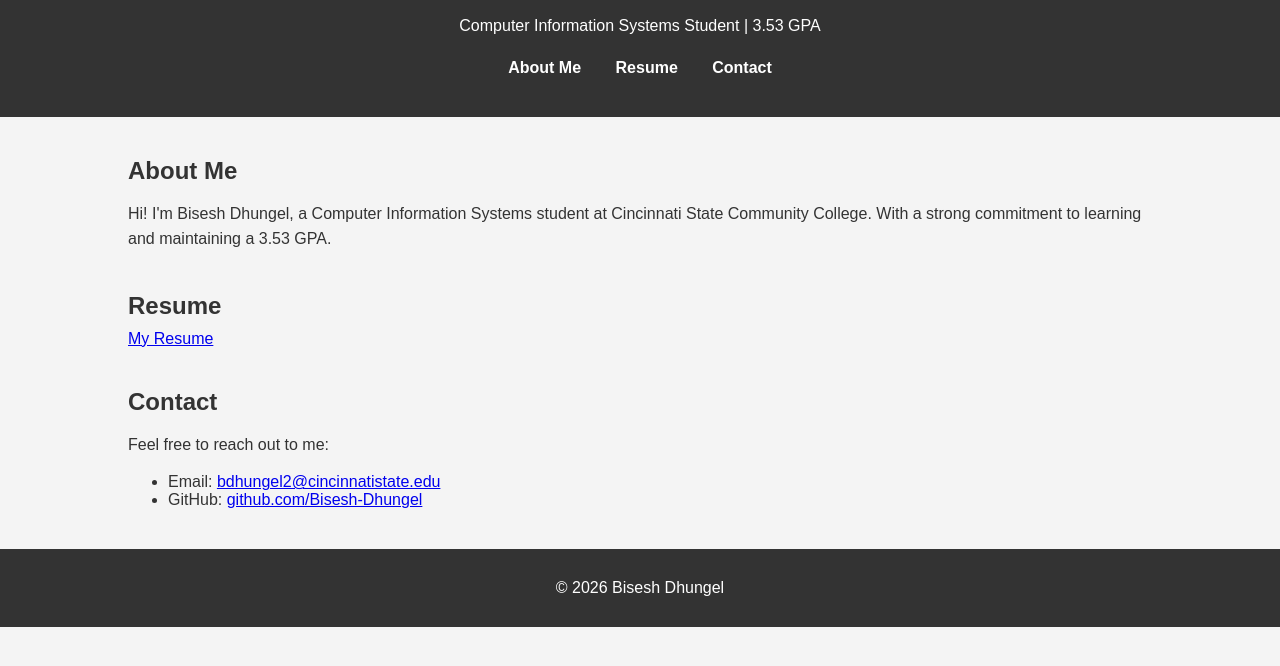
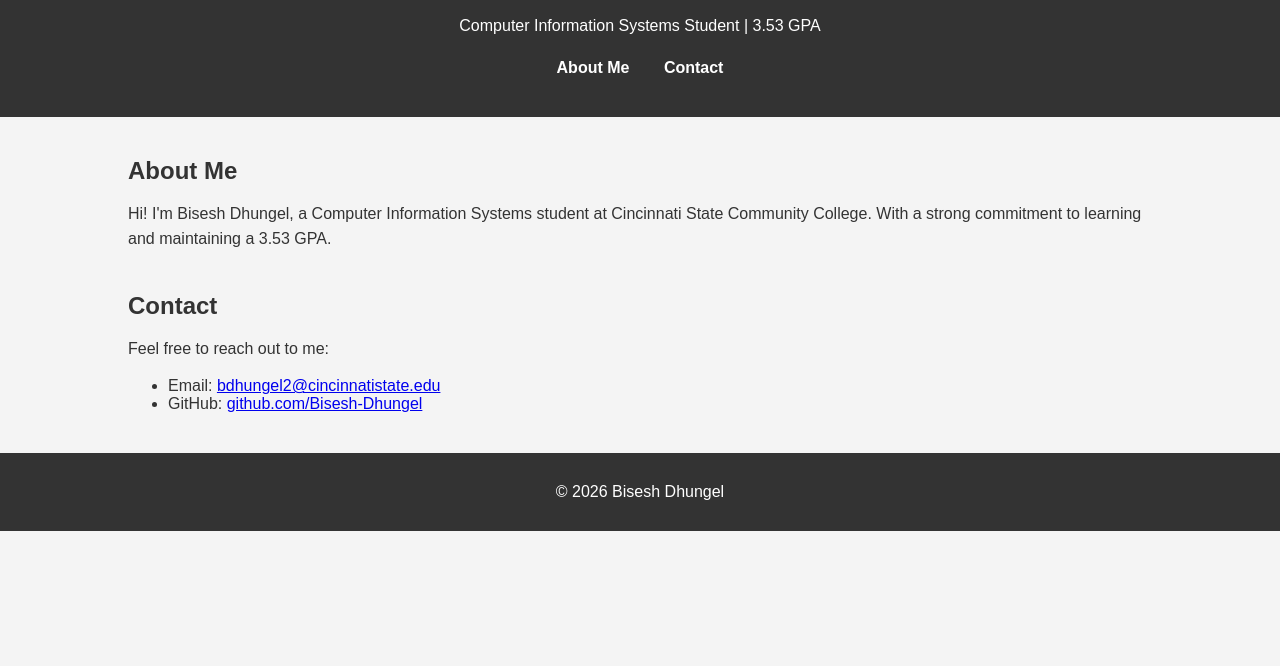
Before and after one commit to Bisesh-Dhungel/Portfolio, a plain HTML site: page index.html in a window 1280 px wide. Shown: the part 60-726 px from the top of the page. Drawn offline with Linux system fonts and the light colour scheme.

Commit message:
Comment out resume section and links
Comment out the resume section and related links in the HTML.

```diff
--- a/index.html
+++ b/index.html
@@ -71,7 +71,7 @@
     <nav>
       <a href="#about">About Me</a>
       <!-- <a href="#projects">Projects</a> -->
-      <a href="#resume">Resume</a>
+      <!-- <a href="#resume">Resume</a> -->
       <a href="#contact">Contact</a>
     </nav>
   </header>
@@ -109,10 +109,10 @@
       </div>
     </section> -->
 
-    <section id="resume">
+    <!-- <section id="resume">
       <h2>Resume</h2>
       <a href="Resume.pdf" target="_blank">My Resume</a>
-    <section>
+    <section> -->
 
     <section id="contact">
       <h2>Contact</h2>
```
